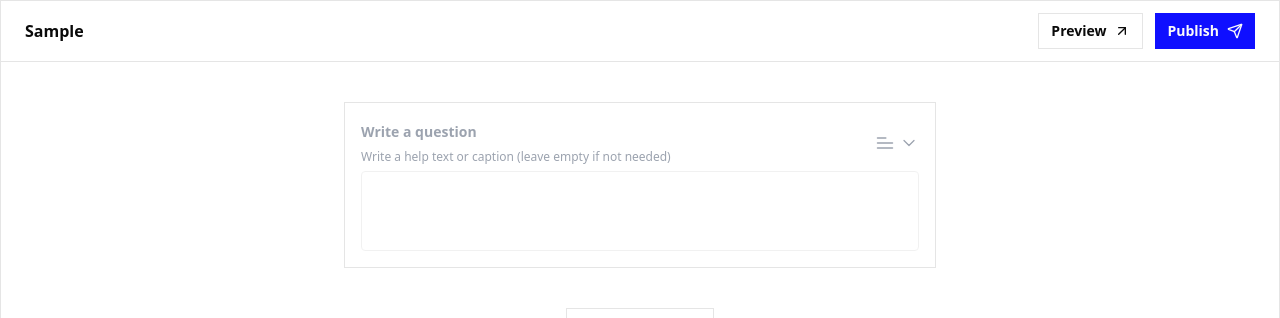
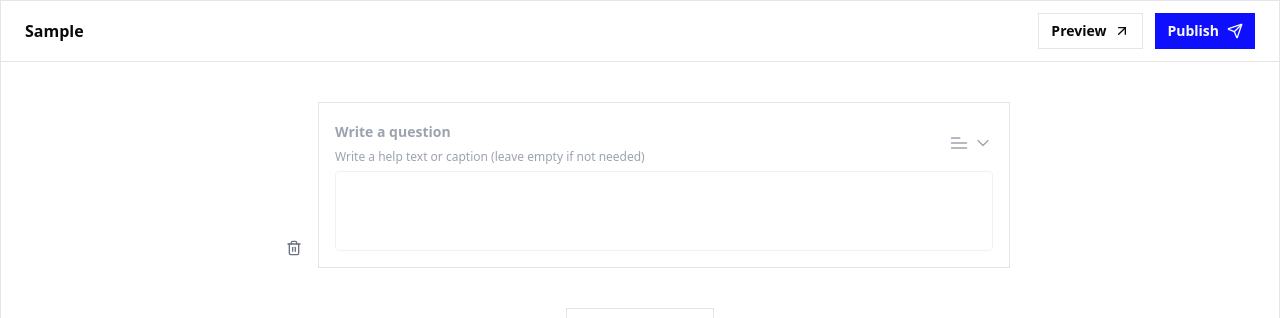
Before and after one commit to purohitdheeraj/form-builder-fw, a React (Vite) app: page /create-form in a window 1280 px wide. Both pictures are taken after typing "Sample" into the empty fields and a click on the button "Add Question". Shown: the top 318 px of the page. Built offline with nearby package versions, Linux system fonts and the light colour scheme.

Commit message:
delete question

```diff
--- a/src/components/question.tsx
+++ b/src/components/question.tsx
@@ -1,7 +1,7 @@
 import { useState, useEffect } from "react";
 import { Input } from "./ui/input";
 import Dropdown from "./custom-dropdown";
-import { Plus } from "lucide-react";
+import { Plus, Trash2 } from "lucide-react";
 import { Button } from "./ui/button";
 import { Textarea } from "./ui/textarea";
 import { FormQuestion } from "@/model/form-model";
@@ -23,7 +23,8 @@ const Question = ({
   type,
   title,
   sub_title,
-  updateQuestion
+  updateQuestion,
+  onDelete
 }: QuestionPropsType) => {
   const [localType, setLocalType] = useState(type);
   const [localTitle, setLocalTitle] = useState(title);
@@ -56,7 +57,11 @@ const Question = ({
   };
 
   return (
-    <div className="border  space-y-1 p-4 bg-gray-00 max-w-[592px] w-full hover:bg-gray-50 transition-all duration-300 ease-in-out">
+    <div className="flex items-end w-full  justify-center">
+      <Button variant={'ghost'} className=" flex" onClick={() => onDelete(id)}>
+        <Trash2 className="text-gray-500" />
+      </Button>
+      <div className="border  space-y-1 p-4 bg-gray-00  max-w-[692px] w-full hover:bg-gray-50 transition-all duration-300 ease-in-out">
         <div className="flex items-center space-x-2 justify-between">
           <div className="flex-grow space-y-1">
             <input
@@ -140,6 +145,8 @@ const Question = ({
           )}
         </div>
       </div>
+
+    </div>
   );
 };
 
--- a/src/routes/create-form.tsx
+++ b/src/routes/create-form.tsx
@@ -18,7 +18,6 @@ function About() {
       prev.map((q) => (q.id === questionId ? { ...q, ...data } : q))
     );
   };
-
 
 
   const addQuestion = () => {
@@ -71,7 +70,7 @@ function About() {
       </div>
     </header>
 
-    <div className='space-y-4 mt-10 grid place-items-center'>
+    <div className='space-y-4 mt-10'>
       {questions.map((question) => (
         <Question
           key={question.id}
```
Lines whose indentation alone changed are shown as unchanged.
